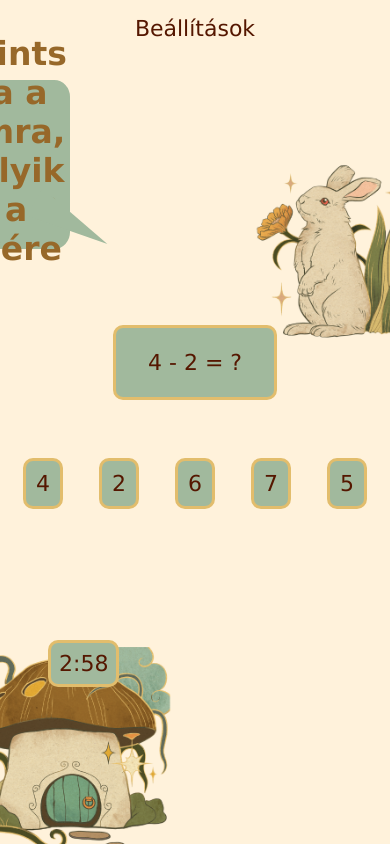
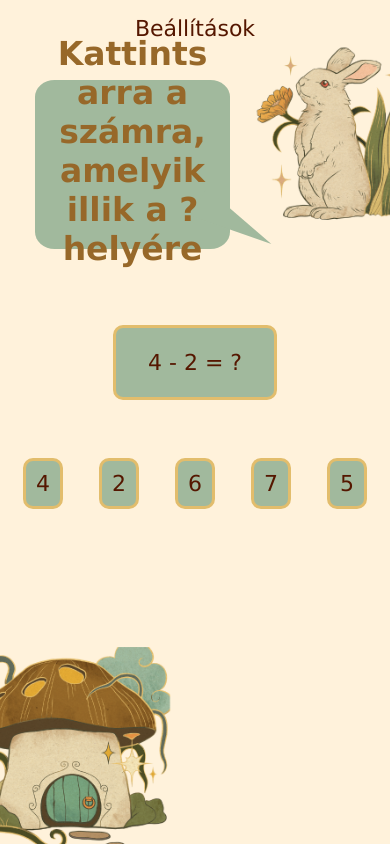
Before and after one commit to Maflacs/playful-math, a React (Create React App) app: page / in a window 390 px wide. Both pictures are taken after a click on the button "Gyakorlat indítása". Built offline with nearby package versions, Linux system fonts and the light colour scheme.

Commit message:
Add media queries

```diff
--- a/src/pages/Practice/Practice.module.css
+++ b/src/pages/Practice/Practice.module.css
@@ -146,8 +146,8 @@
   }
 
   .h2 {
-    right: 20rem;
-    width: 40%;
+    right: 17rem;
+    width: 50%;
   }
 
   .menu {
@@ -159,3 +159,20 @@
   left: 3rem;
   top: 40rem;
 }
+
+@media screen and (max-width: 700px) {
+  .practice {
+      background-image: url('../../assets/img/HomeBgMobSm.png')
+  }
+
+  .h2 {
+    right: 10rem;
+  }
+
+
+.timer {
+  left: 30rem;
+  top: 40rem;
+}
+
+}
```
Also changed, not shown: src/assets/img/HomeBgMobSm.png (added).
